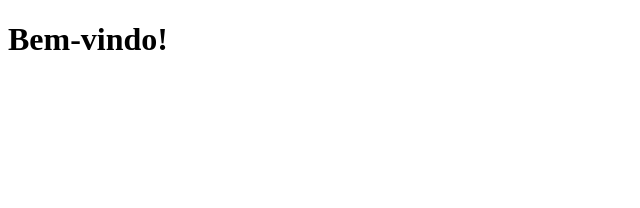
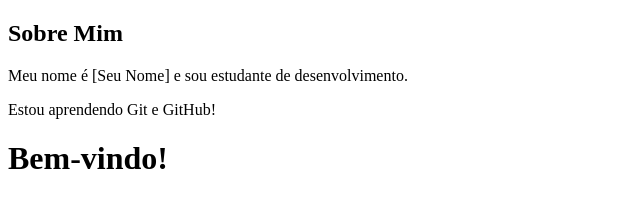
Before and after one commit to YasminMancini/-biblioteca-api, a website: page index.html in a window 1280 px wide. Shown: the whole page, without its empty margins (0-640 px from the left). Drawn offline with Linux system fonts and the light colour scheme.

Commit message:
Update index.html
feat: adiciona seção sobre mim

```diff
--- a/index.html
+++ b/index.html
@@ -4,7 +4,13 @@
     <meta charset="UTF-8">
     <title>Minha Página</title>
 </head>
+    <link rel="stylesheet" href="style.css">
 <body>
+    <section id="sobre">
+        <h2>Sobre Mim</h2>
+        <p>Meu nome é [Seu Nome] e sou estudante de desenvolvimento.</p>
+        <p>Estou aprendendo Git e GitHub!</p>
+    </section>
     <h1>Bem-vindo!</h1>
 </body>
 </html>
```
